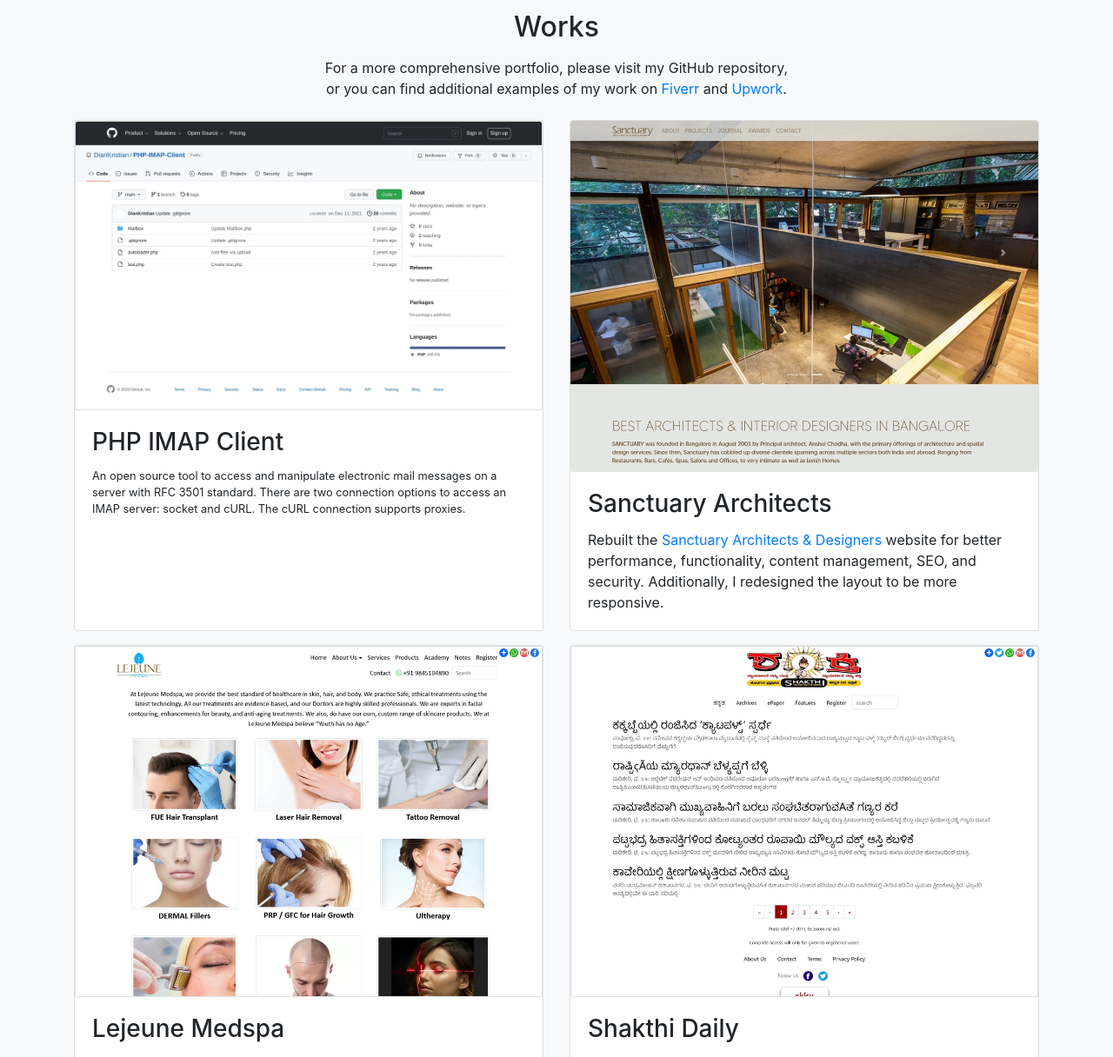
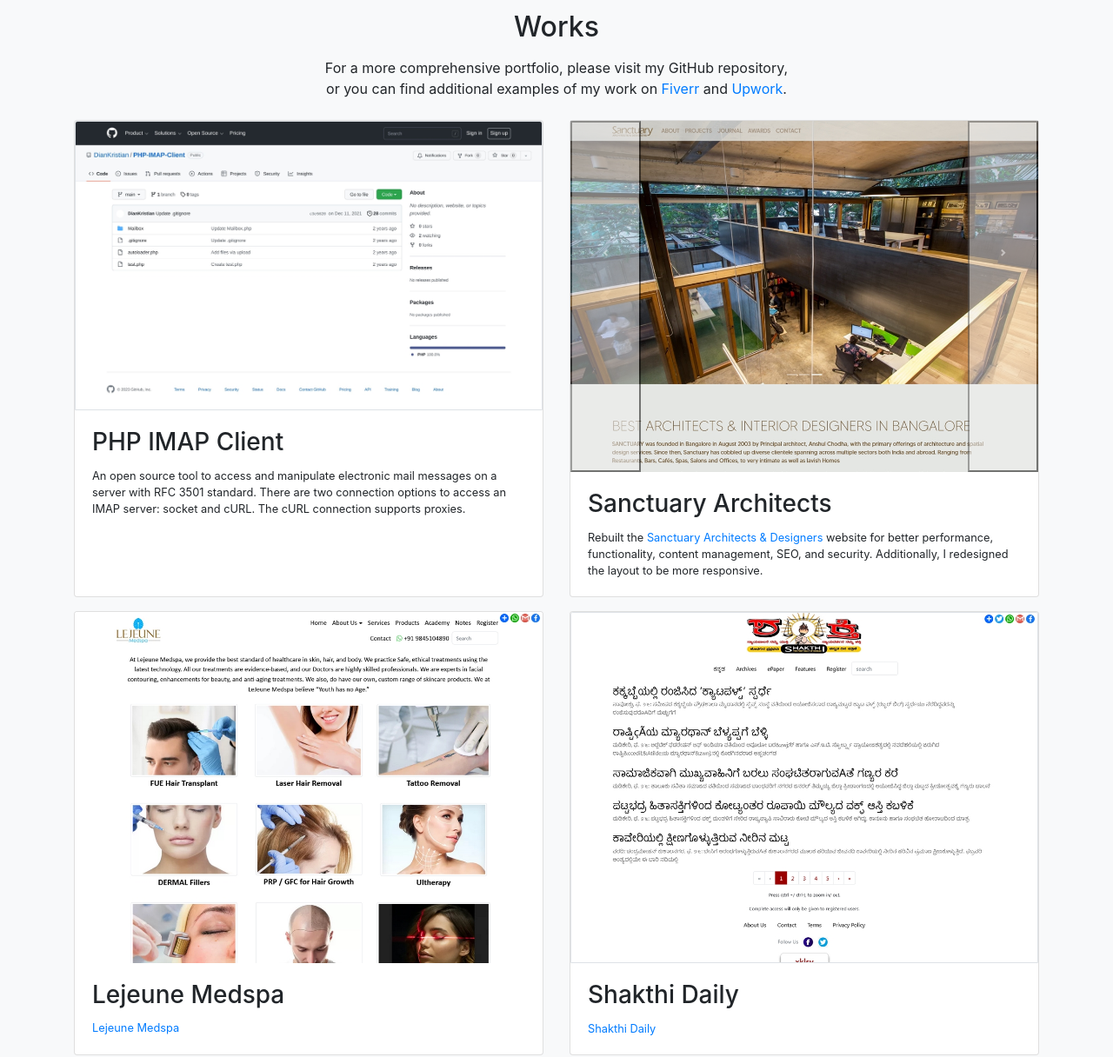
Before and after one commit to DianKristian/diankristian.github.io, a plain HTML site: page index.html in a window 1280 px wide. Shown: the part 500-1716 px from the top of the page at 87% size. Drawn offline with nearby package versions, Linux system fonts and the light colour scheme.

Commit message:
Update index.html

```diff
--- a/index.html
+++ b/index.html
@@ -122,8 +122,31 @@
 					</div>
 				</div>
 				<div class="col-lg-6">
-					<div class="card w-100 my-2">
-						<img class="card-img" src="img/sanctuaryarch-home.jpg" loading="lazy" alt="Sanctuary Architects">
+					<div class="card w-100 small my-2">
+						<div id="carouselB" class="carousel carousel-fade slide" data-ride="false" data-interval="false">
+							<div class="carousel-inner">
+								<div class="carousel-item active">
+									<img class="card-img-top" src="img/sanctuaryarch-home.jpg" loading="lazy" alt="Sanctuary Architects">
+								</div>
+								<div class="carousel-item">
+									<img class="card-img-top" src="img/sanctuaryarch-about.jpg" loading="lazy" alt="Sanctuary Architects">
+								</div>
+								<div class="carousel-item">
+									<img class="card-img-top" src="img/sanctuaryarch-projects.jpg" loading="lazy" alt="Sanctuary Architects">
+								</div>
+								<div class="carousel-item">
+									<img class="card-img-top" src="img/sanctuaryarch-journal.jpg" loading="lazy" alt="Sanctuary Architects">
+								</div>
+							</div>
+							<button class="carousel-control-prev" type="button" data-target="#carouselB" data-slide="prev">
+								<span class="carousel-control-prev-icon" aria-hidden="true"></span>
+								<span class="sr-only">Previous</span>
+							</button>
+							<button class="carousel-control-next" type="button" data-target="#carouselB" data-slide="next">
+								<span class="carousel-control-next-icon" aria-hidden="true"></span>
+								<span class="sr-only">Next</span>
+							</button>
+						</div>
 						<div class="card-body">
 							<h3 class="card-title">Sanctuary Architects</h3>
 							<p class="card-text">Rebuilt the <a href="https://sanctuaryarch.com" target="_blank" rel="nofollow">Sanctuary Architects &amp; Designers</a> website for better performance, functionality, content management, SEO, and security. Additionally, I redesigned the layout to be more responsive.</p>
@@ -132,7 +155,8 @@
 				</div>
 				<div class="col-lg-6 d-flex align-items-stretch">
 					<div class="card w-100 small my-2">
-						<img class="card-img-top border" src="img/lejeunemedspa.com.jpg" loading="lazy">
+						<img class="card-img" src="img/lejeunemedspa.com.jpg" loading="lazy" alt="Lejeune Medspa">
+						<div class="card-img-overlay"></div>
 						<div class="card-body">
 							<h3 class="card-title">Lejeune Medspa</h3>
 							<a href="https://lejeunemedspa.com" target="_blank" rel="nofollow">Lejeune Medspa</a>
```
